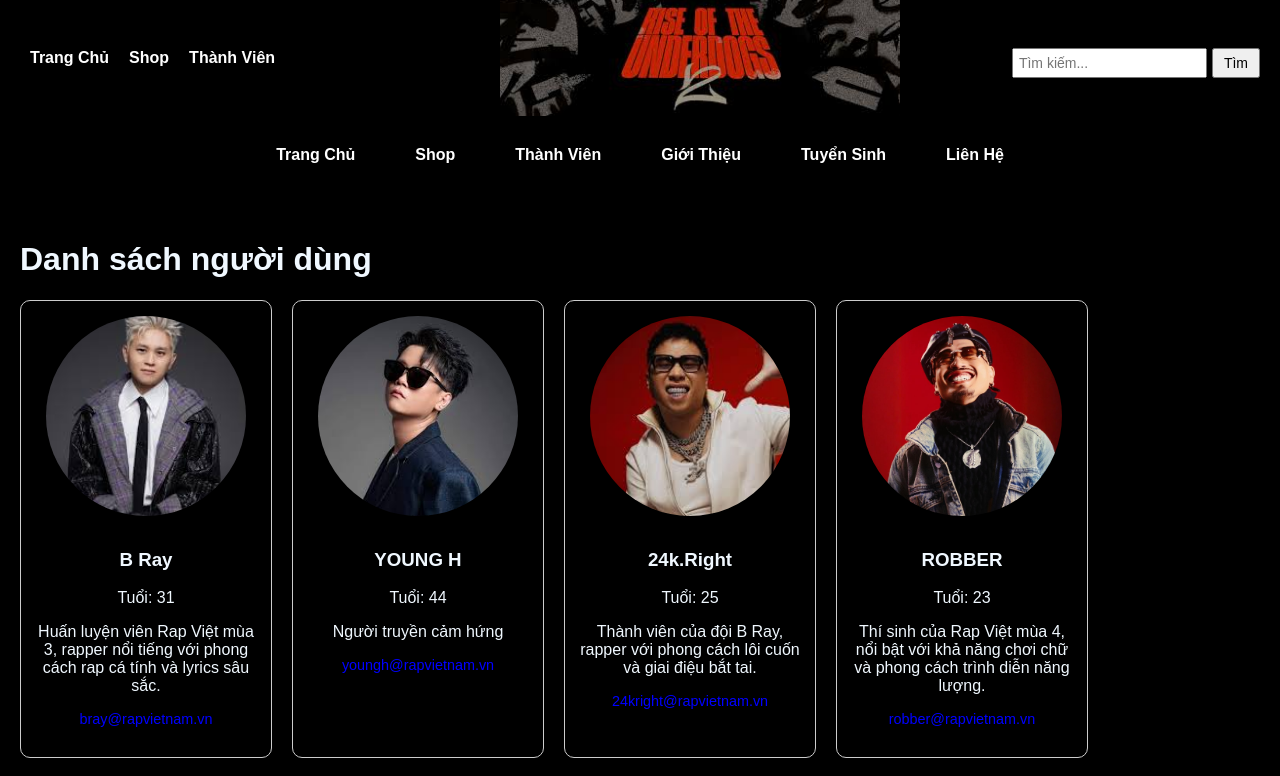
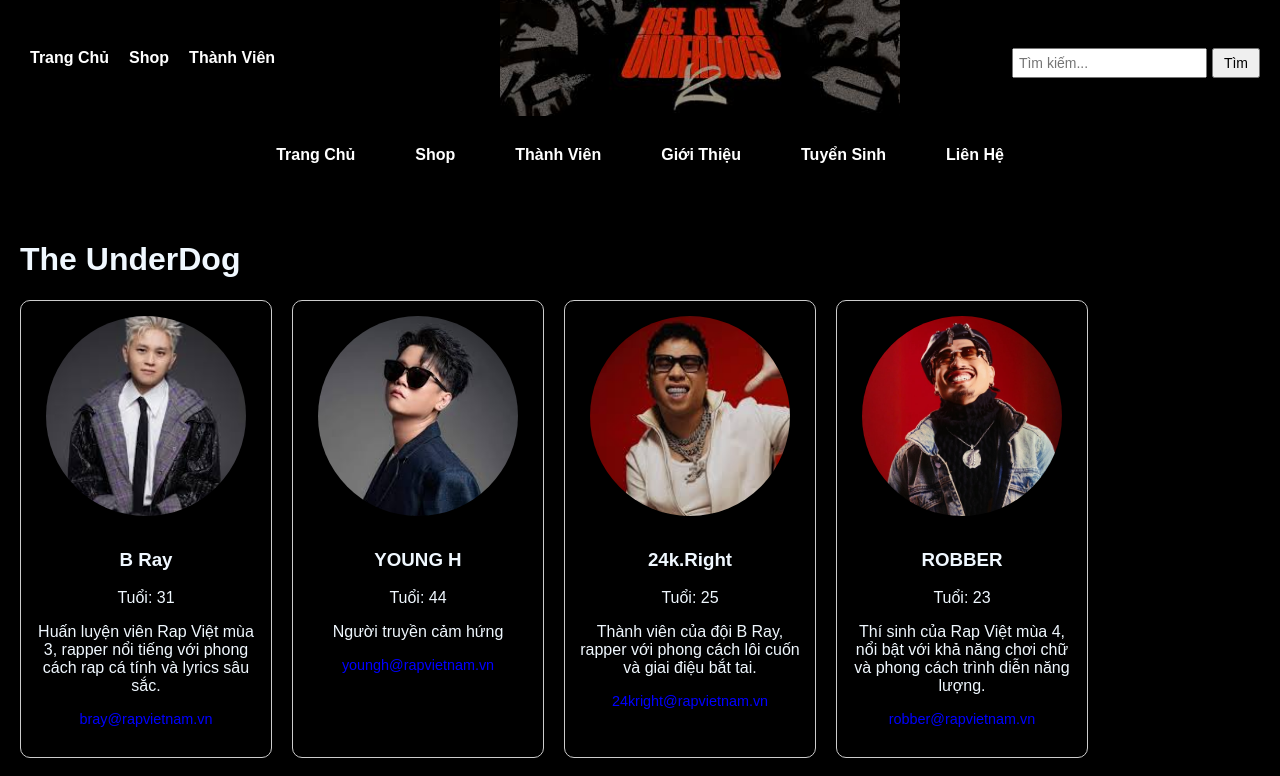
Before and after one commit to apan-1234/chieut7moinhat, a React (Create React App) app: page /users in a window 1280 px wide. Shown: the top 776 px of the page. Built offline with nearby package versions, Linux system fonts and the light colour scheme.

Commit message:
aaaaaaaaaaaaaaaaaaaaaaa

```diff
--- a/src/pageUsers.tsx
+++ b/src/pageUsers.tsx
@@ -4,7 +4,7 @@ import users from "./data/users";
 const PageUsers = () => {
   return (
     <div style={{ padding: "20px" }}>
-      <h1>Danh sách người dùng</h1>
+      <h1>The UnderDog</h1>
       <div
         style={{
           display: "flex",
```
